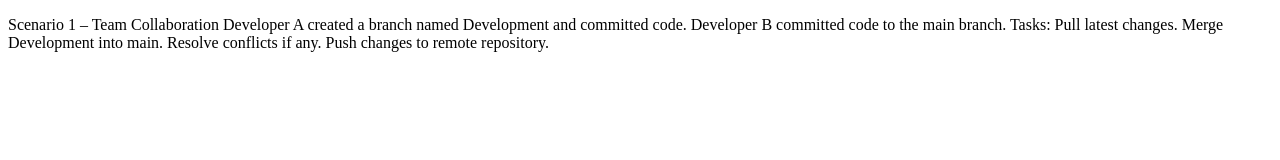
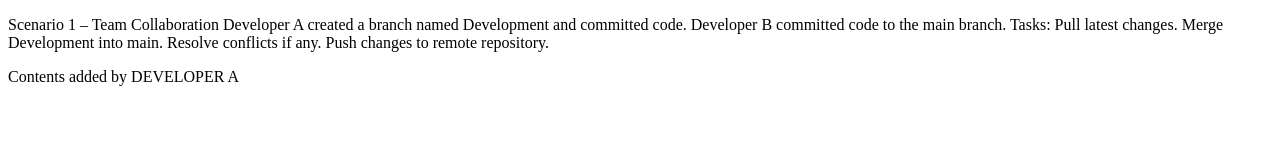
Before and after one commit to ShawnMat/GIT-PRACTICALS, a plain HTML site: page sample.html in a window 1280 px wide. Drawn offline with Linux system fonts and the light colour scheme.

Commit message:
Developer A added contents to the branch -> 'Developer'

```diff
--- a/sample.html
+++ b/sample.html
@@ -23,5 +23,6 @@
 
         Push changes to remote repository.
     </p>
+    <p>Contents added by DEVELOPER A</p>
 </body>
 </html>
```
